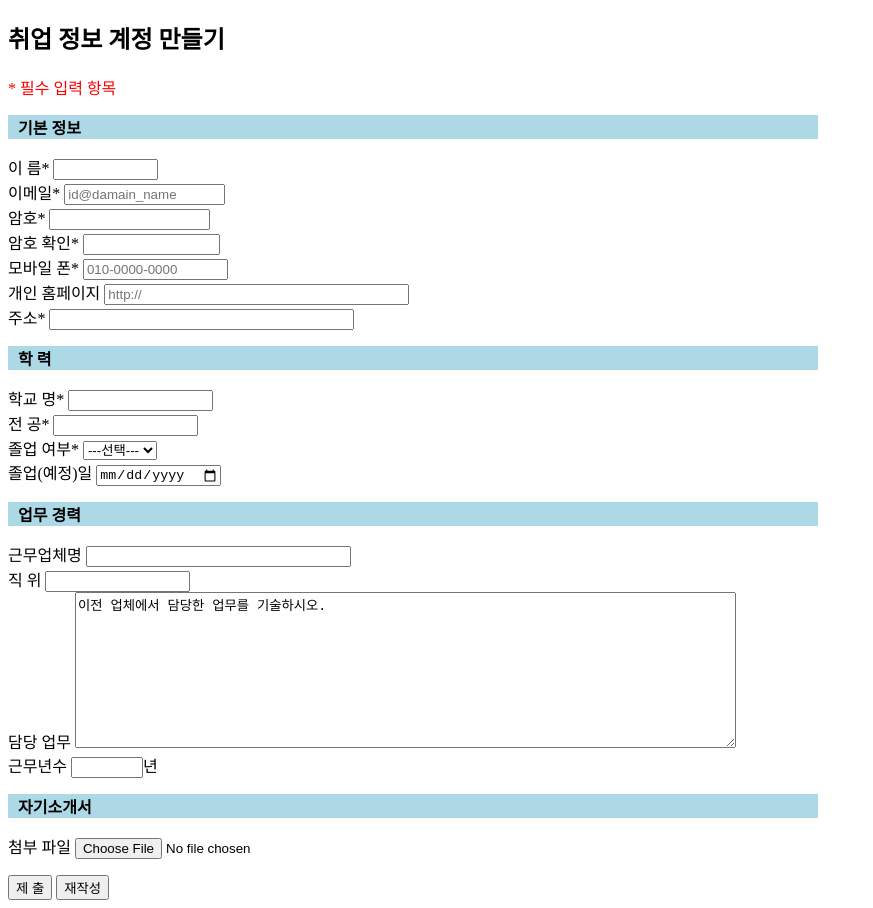
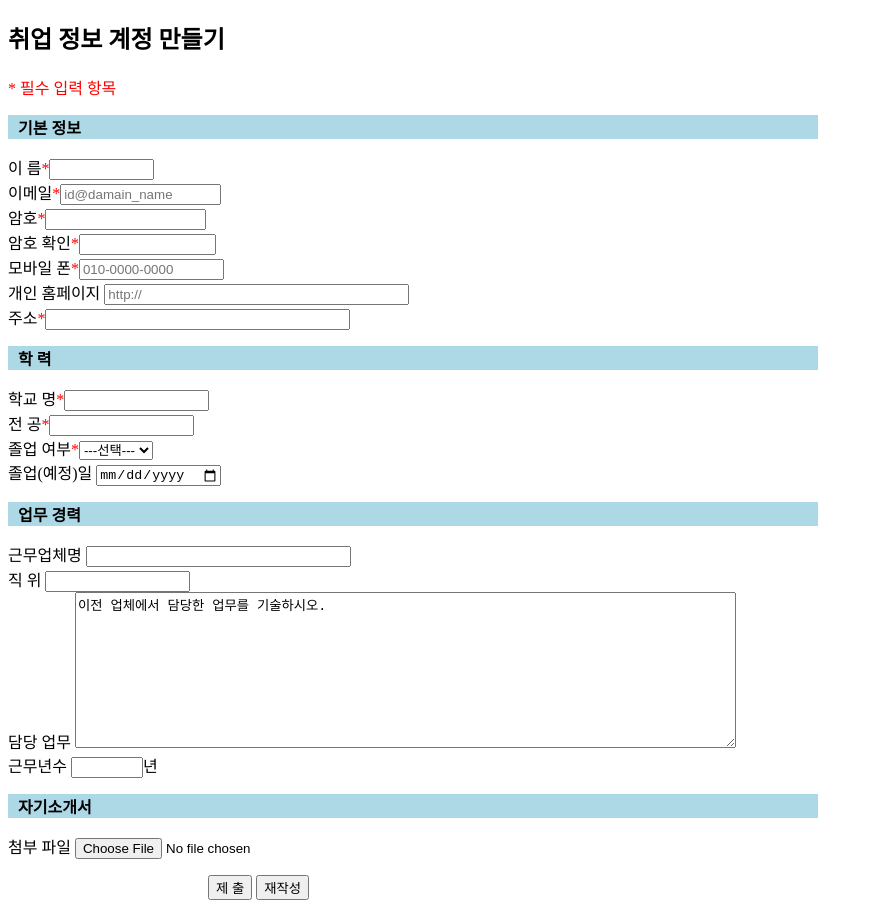
Before and after one commit to 20161047/ds_20161047, a plain HTML site: page reports/report02.html in a window 1280 px wide. Shown: the whole page, without its empty margins (0-873 px from the left). Drawn offline with Linux system fonts and the light colour scheme.

Commit message:
git commit --allow-empty -m "rebuild" git push origin master

```diff
--- a/reports/report02.html
+++ b/reports/report02.html
@@ -5,11 +5,18 @@
     <title>20161047_이시은_과제01</title>
 
     <style>
+        #n1 {
+            color: red;
+            size: 10pt;
+        }
         .n2 {
             font-weight: bold;
             background-color: lightblue;
             width: 800px;
             padding: 0 0 0 10px;
+        }
+        .n4 {
+            margin-left: 200px;
         }
 
 
@@ -20,26 +27,26 @@
 
 <h2>취업 정보 계정 만들기</h2>
 
-<p style="color: red; size: 10px;">* 필수 입력 항목</p>
+<p id="n1">* 필수 입력 항목</p>
 
 <form name="essential_form" method="post"> <!-- 사용자의 개인 정보가 있기 때문에, method 속성은 post로 해야한다. -->
 
 
 <p class="n2">기본 정보</p>
 
-    <label>이 름* <input type="text" name="user_name" maxlength="8" size="10"></label><br>
-    <label>이메일* <input type="email" name="user_email" placeholder="id@damain_name" maxlength="15" size="17"></label><br>
-    <label>암호* <input type="password" name="user_password" maxlength="12" size="17"></label><br>
-    <label>암호 확인* <input type="password" name="user_password_confirm" maxlength="12" size="14"></label><br>
-    <label>모바일 폰* <input type="tel" placeholder="010-0000-0000" maxlength="13" size="15"></label><br>
+    <label>이 름<span style="color: red";>*</span><input type="text" name="user_name" maxlength="8" size="10"></label><br>
+    <label>이메일<span style="color: red";>*</span><input type="email" name="user_email" placeholder="id@damain_name" maxlength="15" size="17"></label><br>
+    <label>암호<span style="color: red";>*</span><input type="password" name="user_password" maxlength="12" size="17"></label><br>
+    <label>암호 확인<span style="color: red";>*</span><input type="password" name="user_password_confirm" maxlength="12" size="14"></label><br>
+    <label>모바일 폰<span style="color: red";>*</span><input type="tel" placeholder="010-0000-0000" maxlength="13" size="15"></label><br>
     <label>개인 홈페이지 <input type="url" placeholder="http://" maxlength="30" size="35"></label><br>
-    <label>주소* <input type="text" name="user_address " maxlength="30" size="35"></label><br>
+    <label>주소<span style="color: red";>*</span><input type="text" name="user_address " maxlength="30" size="35"></label><br>
 
 <p class="n2">학 력</p>
 
-     <label>학교 명* <input type="text" name="user_university" maxlength="12" size="15"></label><br>
-     <label>전 공* <input type="text" name="user_major" maxlength="12" size="15"></label><br>
-     <label>졸업 여부* <select name="user_graduation" size="1">
+     <label>학교 명<span style="color: red";>*</span><input type="text" name="user_university" maxlength="12" size="15"></label><br>
+     <label>전 공<span style="color: red";>*</span><input type="text" name="user_major" maxlength="12" size="15"></label><br>
+     <label>졸업 여부<span style="color: red";>*</span><select name="user_graduation" size="1">
                             <option value="null">---선택---</option>
                             <option value="1">졸업예정</option>
                             <option value="2">졸업</option>
@@ -61,7 +68,7 @@
 
 
 
-<button type="submit" name="user_info_submit">제 출</button>
+<button class="n4" type="submit" name="user_info_submit">제 출</button>
 <button type="reset" name="reset">재작성</button>
 
 
```
